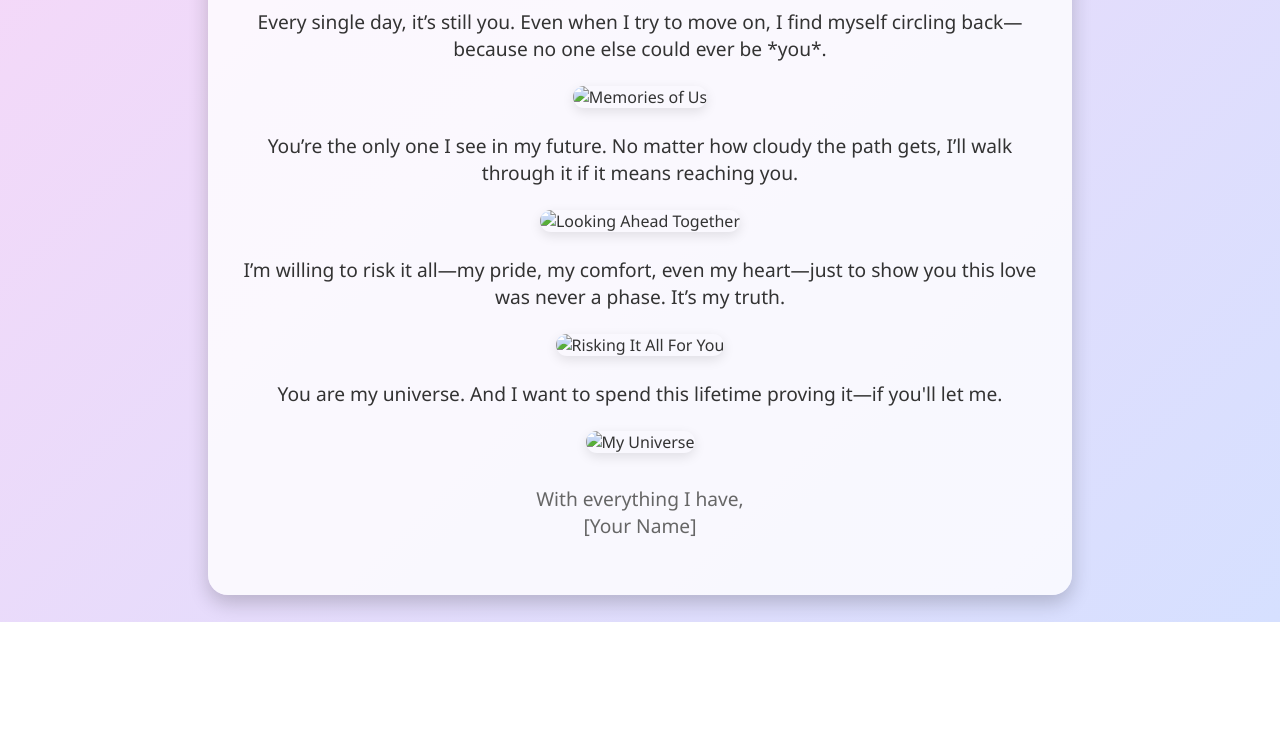
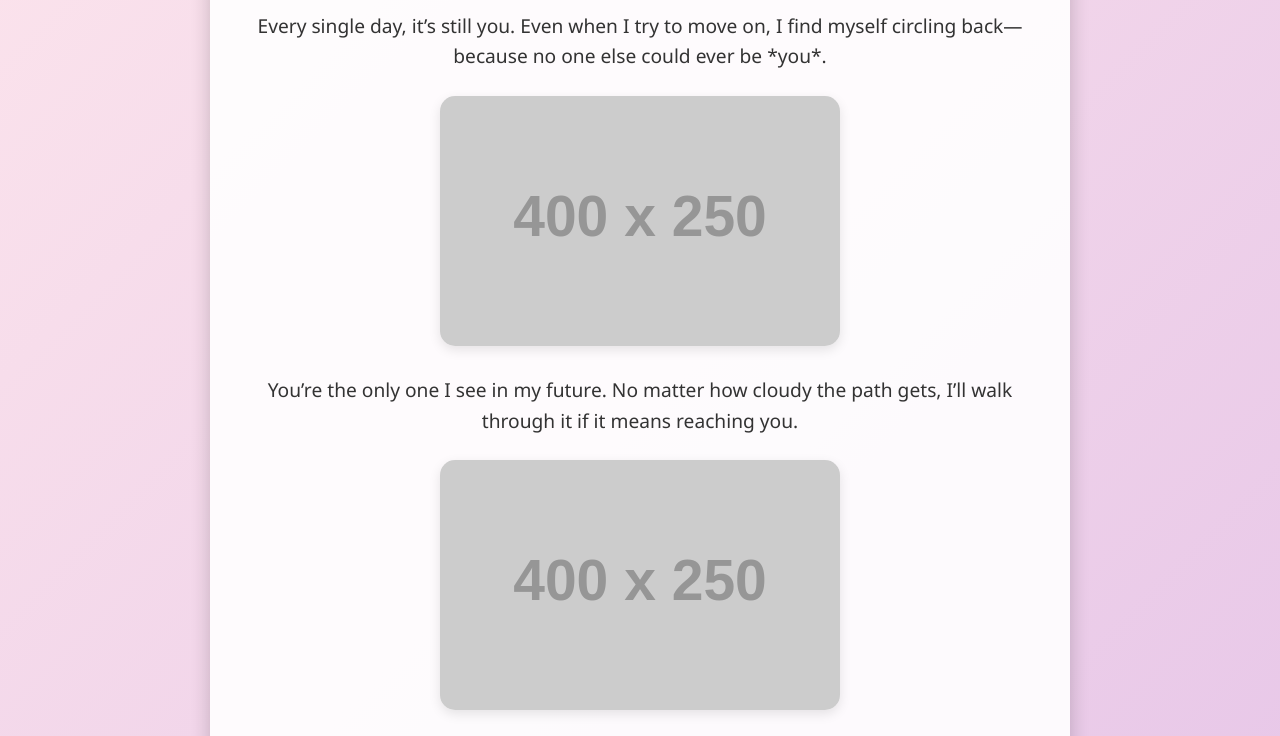
Before and after one commit to yeded-1/mixue, a plain HTML site: page index.html in a window 1280 px wide. Shown: the part 178-914 px from the top of the page. Before the commit the page ends 800 px from the top, so only its background shows below. Drawn offline with Linux system fonts and the light colour scheme; placeholder pictures from the web are drawn by us.

Commit message:
Update index.html

```diff
--- a/index.html
+++ b/index.html
@@ -3,43 +3,43 @@
 <head>
   <meta charset="UTF-8" />
   <meta name="viewport" content="width=device-width, initial-scale=1.0"/>
-  <title>You're My Universe</title>
+  <title>You Are My Universe</title>
   <style>
     body {
       margin: 0;
       padding: 0;
       font-family: 'Segoe UI', Tahoma, Geneva, Verdana, sans-serif;
-      background: linear-gradient(135deg, #f6d8f8, #d6e0ff);
+      background: linear-gradient(135deg, #fce4ec, #e1bee7);
       color: #333;
       display: flex;
       flex-direction: column;
       align-items: center;
-      text-align: center;
       min-height: 100vh;
     }
 
     .container {
-      padding: 2rem;
       max-width: 800px;
-      background: rgba(255, 255, 255, 0.8);
-      margin-top: 3rem;
+      background-color: rgba(255, 255, 255, 0.9);
+      padding: 30px;
+      margin: 50px 20px;
       border-radius: 20px;
       box-shadow: 0 8px 20px rgba(0,0,0,0.2);
+      text-align: center;
     }
 
     h1 {
       font-size: 2.5rem;
-      color: #7a4eab;
-      margin-bottom: 1rem;
+      color: #7b1fa2;
     }
 
     p {
       font-size: 1.2rem;
+      line-height: 1.6;
       margin: 1.5rem 0;
     }
 
     .img-section {
-      margin: 1rem 0;
+      margin: 20px 0;
     }
 
     .img-section img {
@@ -56,13 +56,15 @@
     .footer {
       margin-top: 2rem;
       font-size: 0.9rem;
-      color: #666;
+      color: #555;
     }
   </style>
 </head>
 <body>
+
+  <!-- Background Music -->
   <audio autoplay loop>
-    <source src="your-universe.mp3" type="audio/mpeg">
+    <source src="https://your-audio-host.com/your-universe.mp3" type="audio/mpeg">
     Your browser does not support the audio element.
   </audio>
 
@@ -71,26 +73,27 @@
 
     <p>Every single day, it’s still you. Even when I try to move on, I find myself circling back—because no one else could ever be *you*.</p>
     <div class="img-section">
-      <img src="image1.jpg" alt="Memories of Us"/>
+      <img src="https://via.placeholder.com/400x250.png?text=Memory+1" alt="Memory of us">
     </div>
 
     <p>You’re the only one I see in my future. No matter how cloudy the path gets, I’ll walk through it if it means reaching you.</p>
     <div class="img-section">
-      <img src="image2.jpg" alt="Looking Ahead Together"/>
+      <img src="https://via.placeholder.com/400x250.png?text=Memory+2" alt="Looking Ahead">
     </div>
 
     <p>I’m willing to risk it all—my pride, my comfort, even my heart—just to show you this love was never a phase. It’s my truth.</p>
     <div class="img-section">
-      <img src="image3.jpg" alt="Risking It All For You"/>
+      <img src="https://via.placeholder.com/400x250.png?text=Risking+It+All" alt="Risking It All">
     </div>
 
     <p>You are my universe. And I want to spend this lifetime proving it—if you'll let me.</p>
     <div class="img-section">
-      <img src="image4.jpg" alt="My Universe"/>
+      <img src="https://via.placeholder.com/400x250.png?text=You+Are+My+Universe" alt="Universe">
     </div>
 
     <div class="footer">
-      <p>With everything I have,<br/>[Your Name]</p>
+      With all my heart,<br>
+      <strong>[Your Name]</strong>
     </div>
   </div>
 </body>
```
